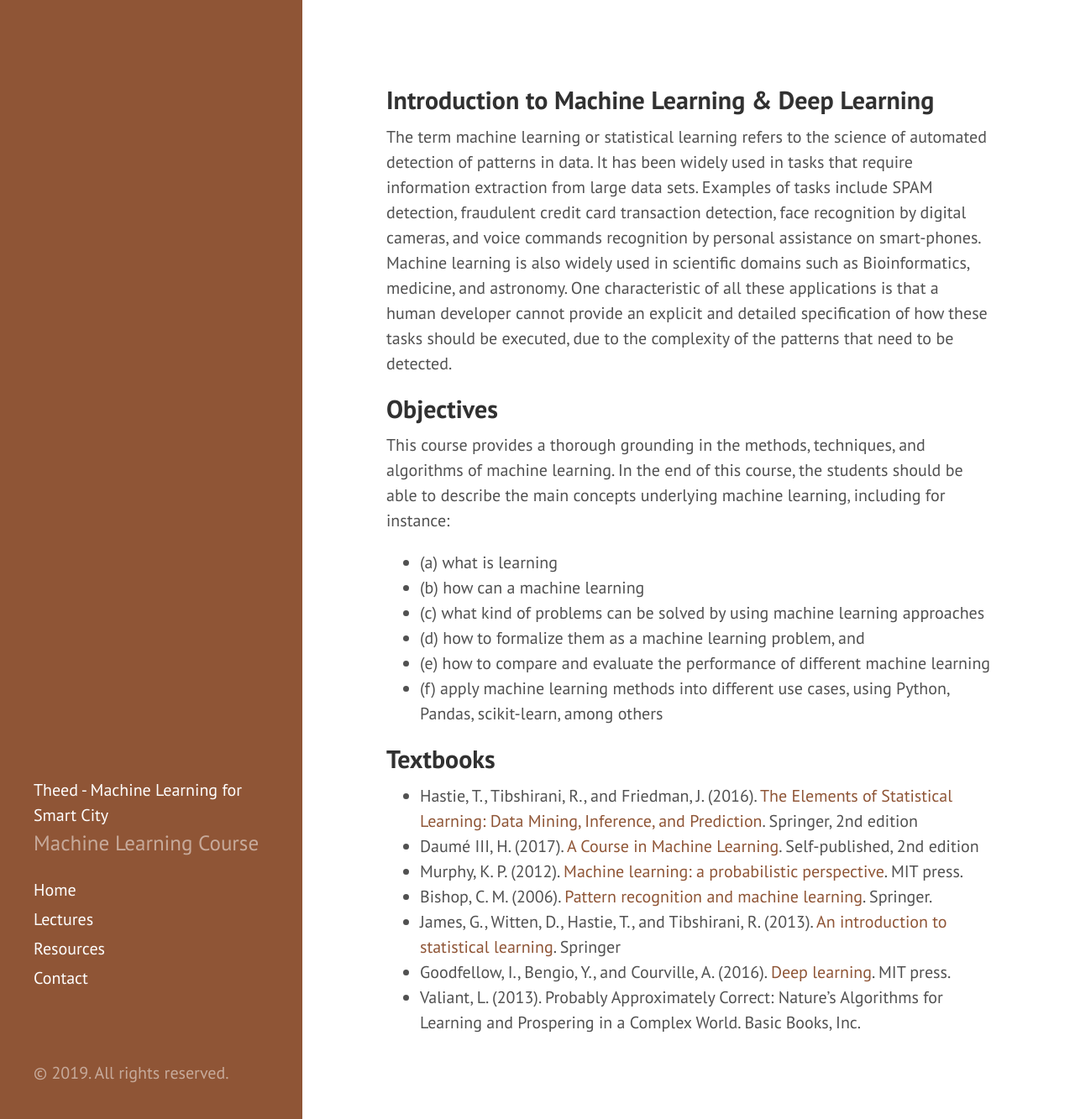
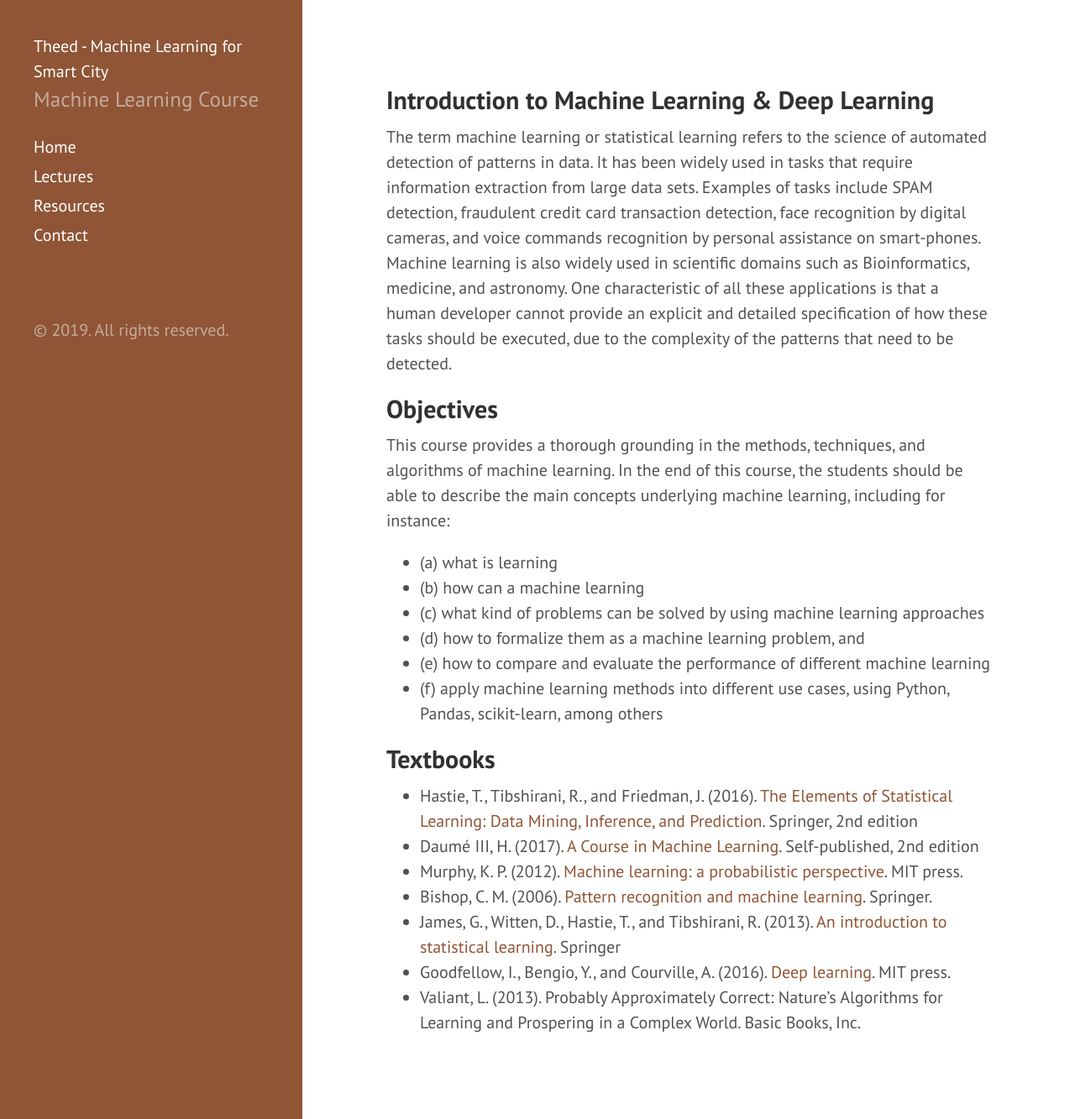
Before and after one commit to theed-ml/theed-ml.github.io, a Jekyll site: the page built from index.html, in a window 1280 px wide and 1333 px high. Shown: the whole window at 84% size. Built offline with Jekyll 4.4.1, drawn with Linux system fonts in a browser that asks for light colours; nearby versions of some CDN libraries; the list of posts is cut into pages by our own code.

Commit message:
Change the sidebar position

```diff
--- a/_includes/sidebar.html
+++ b/_includes/sidebar.html
@@ -1,5 +1,5 @@
 <div class="sidebar" id="sidebar">
-  <div class="container sidebar-sticky"> <!-- class="container sidebar-sticky" -->
+  <div class="container"> <!-- class="container sidebar-sticky" -->
     <div class="sidebar-about">
         <a href="{{ site.baseurl }}">
           {{ site.title }}
```
